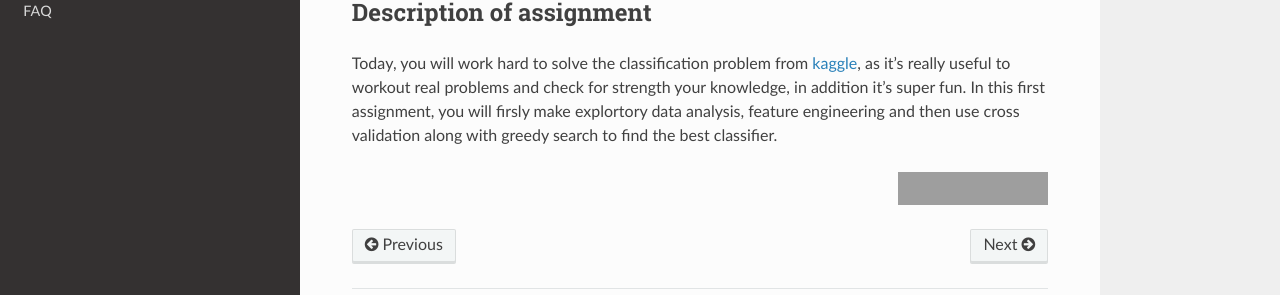
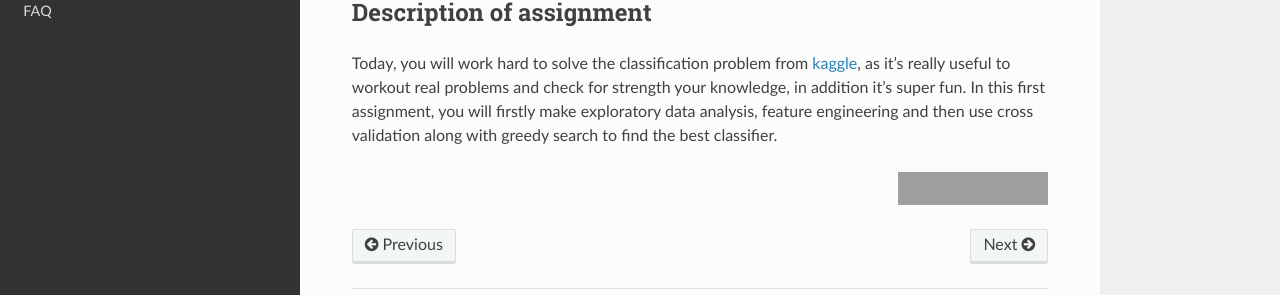
Before and after one commit to HikkaV/DS-ML-Courses, a Sphinx documentation site: the page built from docs/assignment1_sup_ml_cls.rst, in a window 1280 px wide and 900 px high, scrolled down 5862 px, cut to the strip 506-801 px from the top of the window. Built offline with Sphinx 7.4.7 and the Read the Docs theme 2.0.0, drawn with Linux system fonts in a browser that asks for light colours; formulas are drawn with MathJax 3; grey boxes are pictures that could not be loaded.

Commit message:
fixed issues

```diff
--- a/docs/assignment1_sup_ml_cls.rst
+++ b/docs/assignment1_sup_ml_cls.rst
@@ -95,7 +95,7 @@ Having a chance to get an adequate estimate of each classifier, the one can then
 
 Description of assignment
 =========================
-Today, you will work hard to solve the classification problem from `kaggle <https://www.kaggle.com/>`_, as it's really useful to workout real problems and check for strength your knowledge, in addition it's super fun. In this first assignment, you will firsly make explortory data analysis, feature engineering and then use cross validation along with greedy search to find the best classifier.
+Today, you will work hard to solve the classification problem from `kaggle <https://www.kaggle.com/>`_, as it's really useful to workout real problems and check for strength your knowledge, in addition it's super fun. In this first assignment, you will firstly make exploratory data analysis, feature engineering and then use cross validation along with greedy search to find the best classifier.
 
 
 .. image:: https://colab.research.google.com/assets/colab-badge.svg
```
